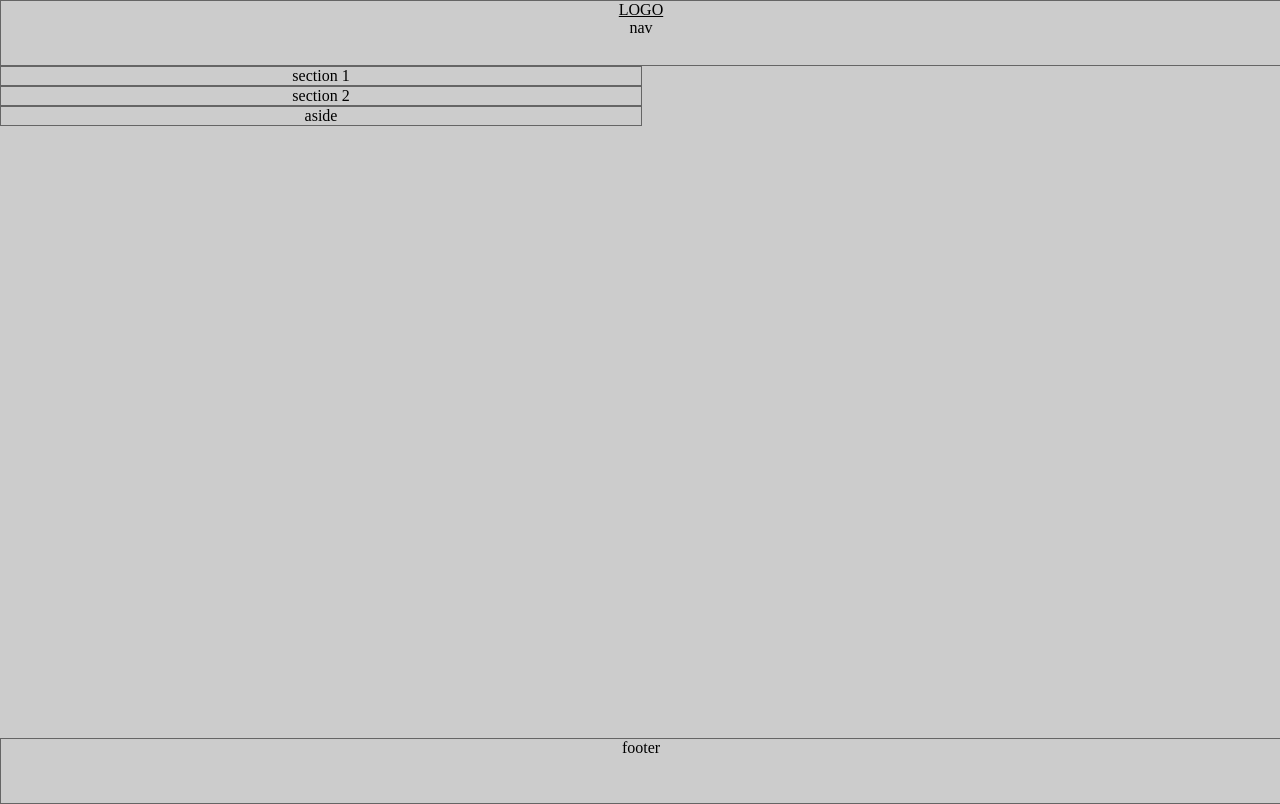
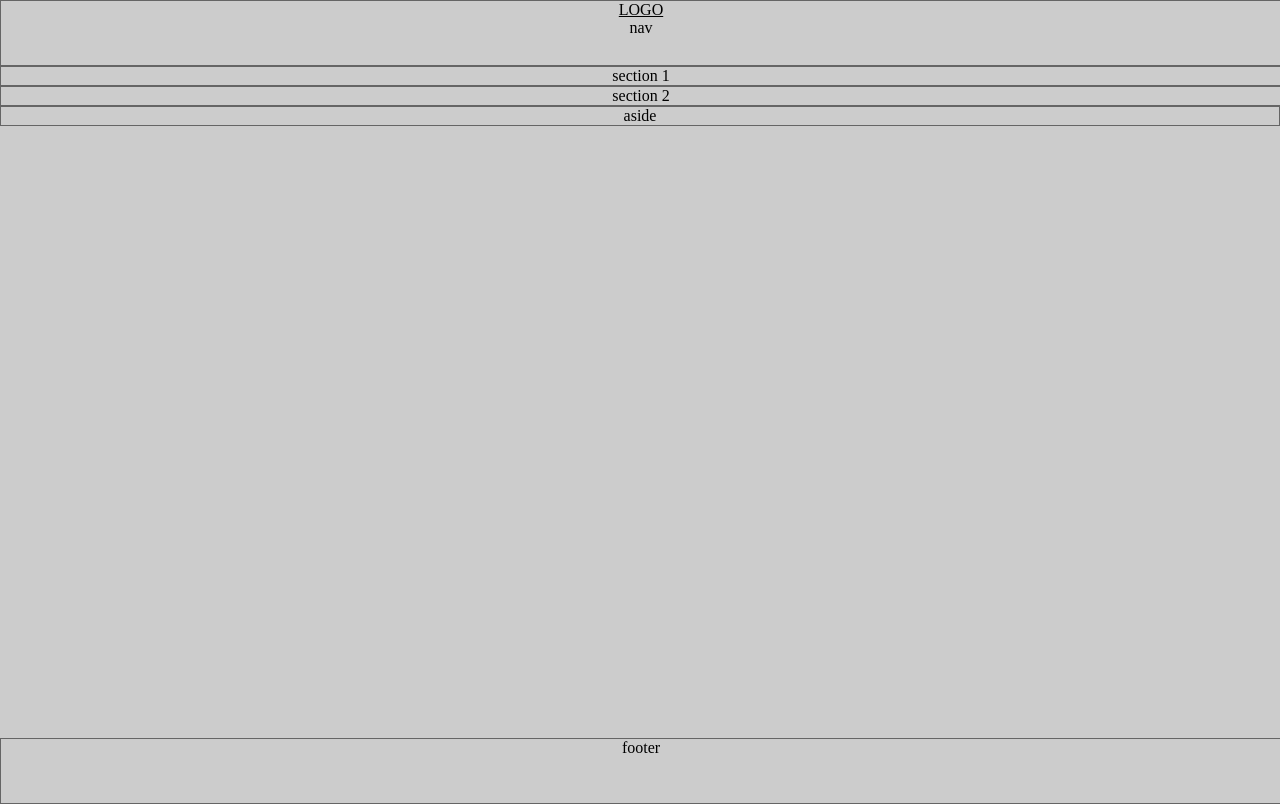
Before and after one commit to LiviaKarolayne/WebFront-Labs, a plain HTML site: page css_labs/lab01/layout.html in a window 1280 px wide. Drawn offline with Linux system fonts and the light colour scheme.

Commit message:
feat: starting question 2

```diff
--- a/css_labs/lab01/layout.html
+++ b/css_labs/lab01/layout.html
@@ -4,6 +4,7 @@
     <meta charset="UTF-8">
     <meta name="viewport" content="width=device-width, initial-scale=1.0">
     <title>Layout - Web Front</title>
+    <!-- <link rel="stylesheet" href="./assets/css/layout.css"> -->
 
     <style>
         * {
@@ -24,9 +25,7 @@
         main, header, footer, main section {width: 100%;}
 
         main {height: 84vh;}
-        main section {height: 50%;}
-        main > div,
-        aside { width: 50%; }
+
 
         header, section, aside, footer {border: 1px solid rgba(0, 0, 0, .5);}
 
```
Also changed, not shown: css_labs/lab01/index.html (+1 -0 lines).
